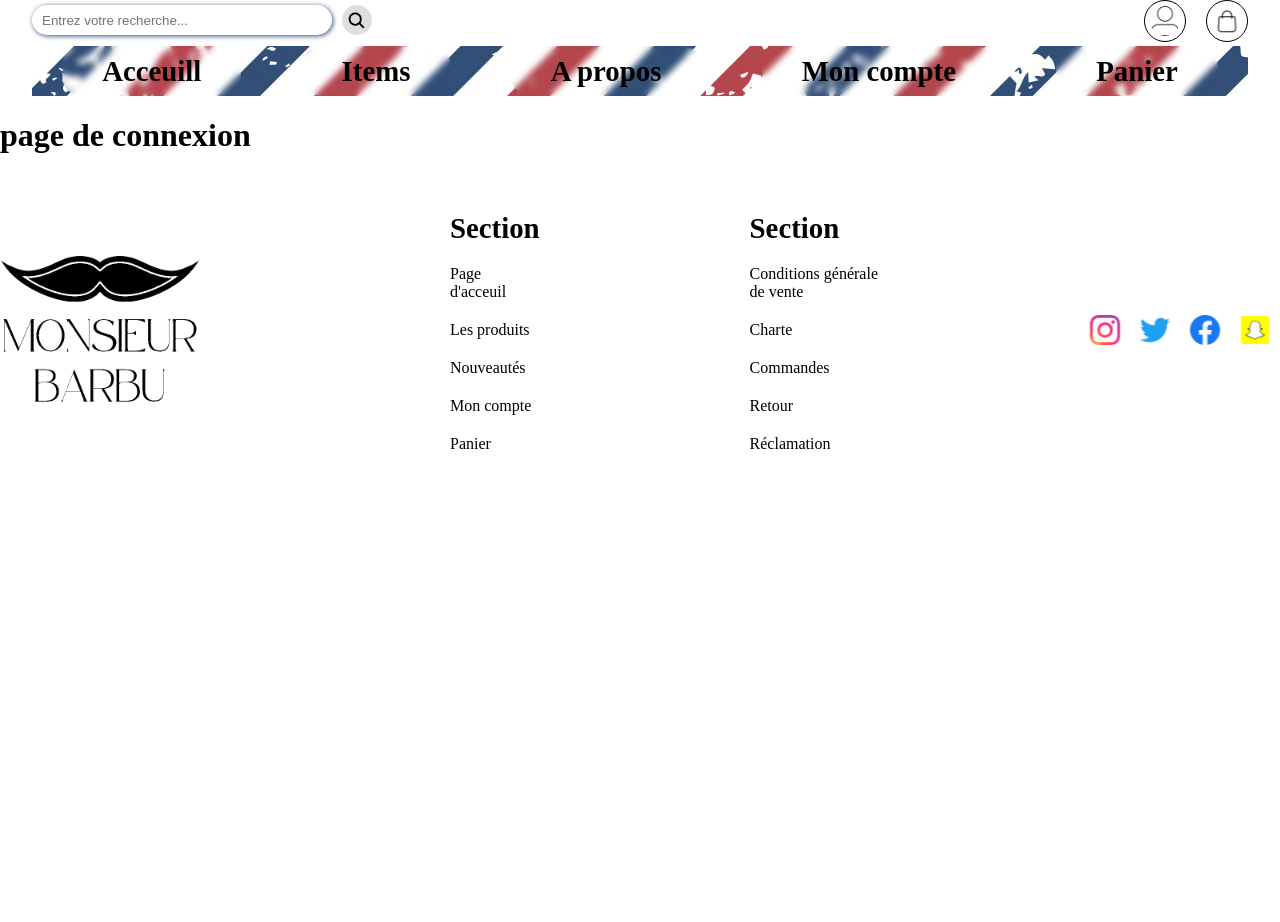
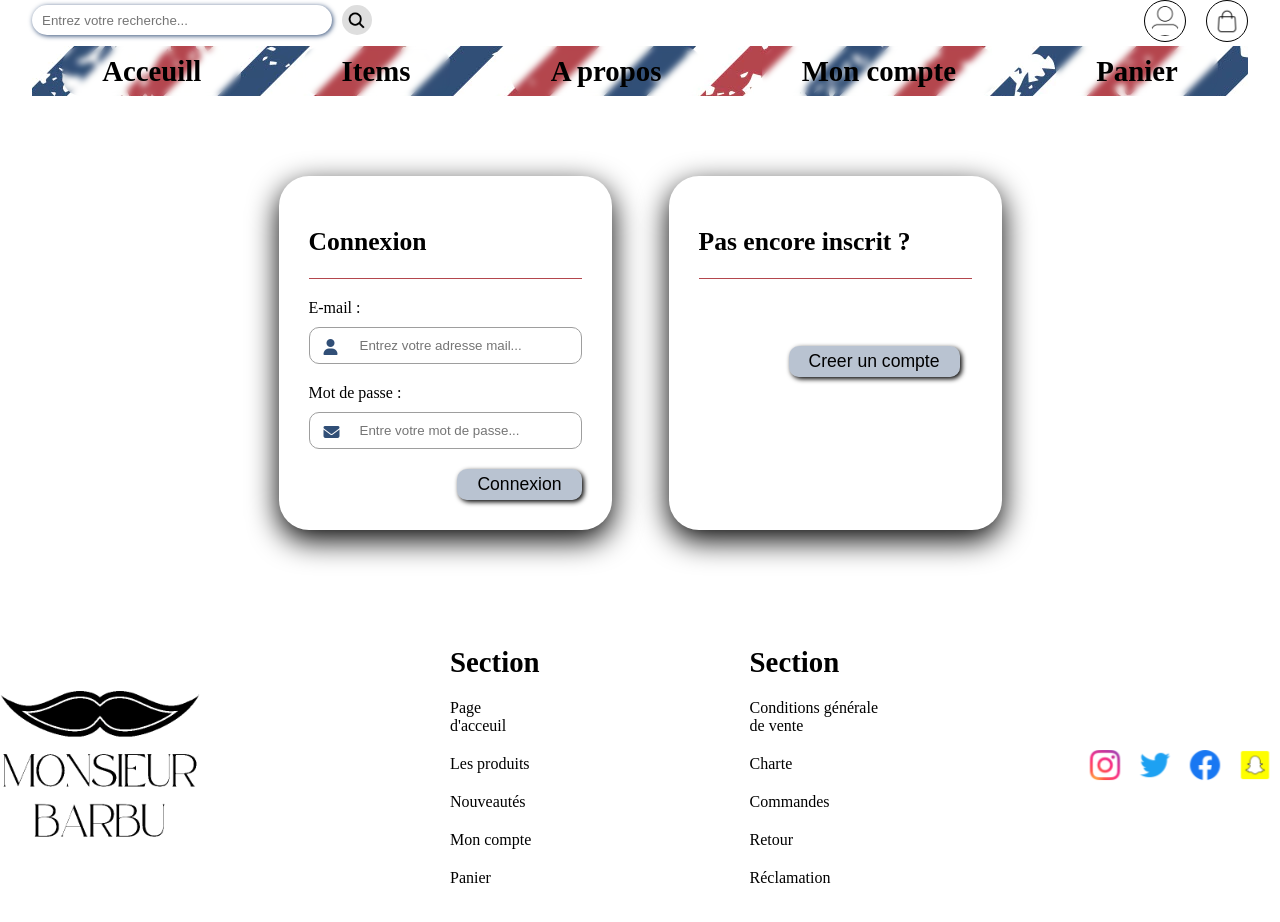
Before and after one commit to Mickk51/ecomprojetvuejs, a Vue app in the folder front-end/: page /connexion in a window 1280 px wide. Before the commit the page ends 800 px from the top, so only its background shows below. Built offline with nearby package versions, Linux system fonts and the light colour scheme.

Commit message:
ajout de la page de connexion

```diff
--- a/front-end/public/index.html
+++ b/front-end/public/index.html
@@ -4,6 +4,10 @@
     <meta charset="utf-8" />
     <meta http-equiv="X-UA-Compatible" content="IE=edge" />
     <meta name="viewport" content="width=device-width,initial-scale=1.0" />
+    <script
+      src="https://kit.fontawesome.com/264cc762c1.js"
+      crossorigin="anonymous"
+    ></script>
     <link rel="icon" href="<%= BASE_URL %>favicon.ico" />
     <link rel="stylesheet" href="./style.css" />
 
--- /dev/null
+++ b/front-end/src/components/Create-account.vue
@@ -0,0 +1,48 @@
+<template>
+    <div class="creer-compte">
+        <h2 class="creer-titre">Pas encore inscrit ?</h2>
+        <div class="separation"></div>
+        <input id="btn-connexion" type="submit" value="Creer un compte">
+    </div>
+
+
+</template>
+
+<script>
+export default {
+
+}
+</script>
+
+<style scoped>
+    .creer-compte {
+        padding: 30px;
+        background-color: #314f7700;
+        width: 35%;
+        border-radius: 30px;
+        box-shadow: 0 10px 30px;
+        position: relative;
+    }
+    .creer-titre {
+        font-size: 1.6em;
+   }
+    .separation {
+        height: 1px;
+        background-color: #B4464D;
+        margin: auto;
+        margin-top: 5px;
+    }
+    #btn-connexion {
+        margin: 20px 0 auto auto;
+        padding: 5px 20px;
+        border-radius: 10px;
+        border: none;
+        background-color: #314f7756;
+        box-shadow: 2px 2px 5px;
+        font-size: 1.1em;
+        position: absolute;
+        top: 150px;
+        left: 120px;
+        cursor: pointer;
+    }
+</style>
--- /dev/null
+++ b/front-end/src/components/Se-connecter.vue
@@ -0,0 +1,77 @@
+<template>
+    <form id="form-connexion" action="">
+            <h2 class="form-titre">Connexion</h2>
+            <div class="separation"></div>
+                <div class="body-form">
+                    <div class="input-container">
+                        <label class="label-connexion" for="input-email">E-mail : </label>
+                        <input id="input-email" class="input" type="email" placeholder="Entrez votre adresse mail...">
+                        <i class="fa-solid fa-user"></i>
+                    </div>
+                    <div class="input-container">
+                        <label class="label-connexion" for="input-password">Mot de passe : </label>
+                        <input type="password" id="input-password" class="input" placeholder="Entre votre mot de passe...">
+                        <i class="fa-solid fa-envelope"></i>
+                    </div>
+                        <input id="btn-connexion" type="submit" value="Connexion">
+            </div>
+    </form>
+</template>
+
+<script>
+export default {
+
+}
+</script>
+
+<style scoped>
+    #form-connexion {
+        padding: 30px;
+        width: 35%;
+        background-color: #314f7700;
+        border-radius: 30px;
+        box-shadow: 0 10px 30px;
+    }
+    .form-titre {
+        font-size: 1.6em;
+    }
+    .separation {
+        height: 1px;
+        background-color: #B4464D;
+        margin: auto;
+        margin-top: 5px;
+    }
+    .body-form {
+        display: flex;
+        flex-direction: column;
+    }
+    .input-container {
+        position: relative;
+        display: flex;
+        margin-top: 20px;
+        flex-direction: column;
+    }
+    .input {
+        margin-top: 10px;
+        padding: 10px 5px 10px 50px;
+        border: 1px solid rgb(158, 158, 158);
+        outline-color: #314f77;
+        border-radius: 10px;
+    }
+    i {
+        position: absolute;
+        left: 15px;
+        top: 40px;
+        color: #314f77;
+    }
+    #btn-connexion {
+        margin: 20px 0 auto auto;
+        padding: 5px 20px;
+        border-radius: 10px;
+        border: none;
+        background-color: #314f7756;
+        box-shadow: 2px 2px 5px;
+        font-size: 1.1em;
+        cursor: pointer;
+    }
+</style>
--- a/front-end/src/pages/About-page.vue
+++ b/front-end/src/pages/About-page.vue
@@ -1,13 +1,17 @@
 <template>
-  <h1>A propos</h1>
+        <aPropos />
 </template>
 
 <script>
+    import aPropos from '../components/A-propos.vue'
+
 export default {
-
+  components : {
+    aPropos,
+  }
 }
 </script>
 
-<style scoped>
+<style>
 
 </style>
--- a/front-end/src/pages/Connexion-page.vue
+++ b/front-end/src/pages/Connexion-page.vue
@@ -1,13 +1,26 @@
 <template>
-  <h1>page de connexion</h1>
+<div class="page-connexion">
+    <SeConnecter />
+  <CreerCompte />
+</div>
 </template>
 
 <script>
+import SeConnecter from "@/components/Se-connecter.vue"
+import CreerCompte from "@/components/Create-account.vue"
+
 export default {
-
+  components : {
+    SeConnecter,
+    CreerCompte,
+  }
 }
 </script>
 
 <style scoped>
-
+  .page-connexion {
+    display: flex;
+    justify-content: space-around;
+    margin: 80px 250px;
+  }
 </style>
```
Also changed, not shown: 11 other files (tests, documents, lock files or other folders).
